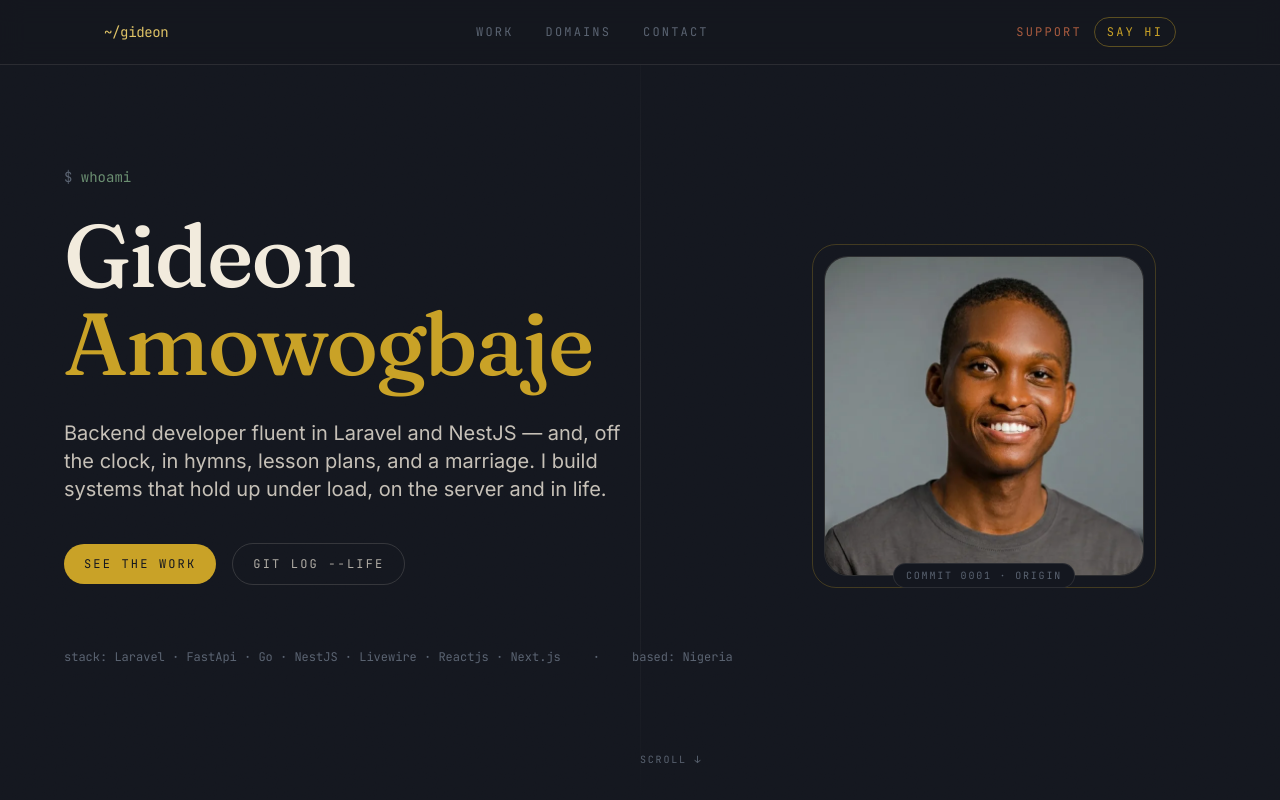
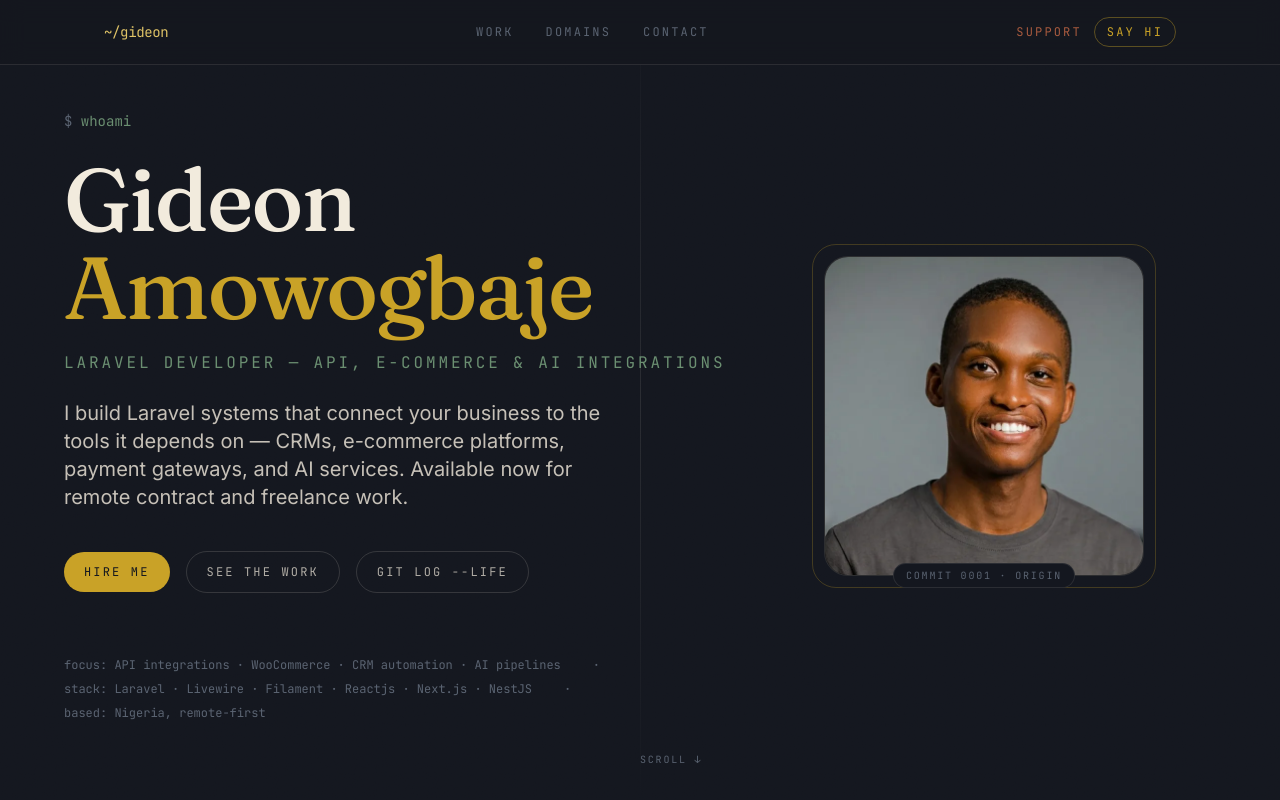
Before and after one commit to amowogbaje/personal-website, a React (Vite) app: page / in a window 1280 px wide. Shown: the top 800 px of the page. Built offline with nearby package versions, Linux system fonts and the light colour scheme.

Commit message:
update webpage

```diff
--- a/index.html
+++ b/index.html
@@ -4,9 +4,9 @@
 <head>
   <meta charset="UTF-8" />
   <meta name="viewport" content="width=device-width, initial-scale=1" />
-  <title>Gideon Amowogbaje — Backend Developer (Laravel & NestJS)</title>
+  <title>Gideon Amowogbaje — Laravel Developer, API & AI Integrations</title>
   <meta name="description"
-    content="Gideon Amowogbaje — Backend Developer (Laravel & NestJS), songwriter, teacher, and Christ representative. A life kept in version control." />
+    content="Gideon Amowogbaje — Laravel developer specializing in API, CRM, e-commerce, and AI integrations. I connect your business to the tools it depends on. Available for remote work." />
   <link rel="canonical" href="https://www.amowogbaje.com/" />
   <link rel="icon" href="/favicon.ico" sizes="any">
   <link rel="icon" type="image/png" sizes="192x192" href="/favicon-192.png">
@@ -14,18 +14,18 @@
   <link rel="apple-touch-icon" sizes="180x180" href="/favicon-180.png">
   <!-- Open Graph -->
   <meta property="og:type" content="website" />
-  <meta property="og:title" content="Gideon Amowogbaje — Backend Developer" />
+  <meta property="og:title" content="Gideon Amowogbaje — Laravel Developer, API & AI Integrations" />
   <meta property="og:description"
-    content="Backend developer fluent in Laravel and NestJS — building systems that hold up under load, on the server and in life." />
+    content="Laravel developer who connects businesses to the tools they depend on — CRMs, e-commerce, payment gateways, and AI. Available for remote work." />
   <meta property="og:url" content="https://www.amowogbaje.com/" />
   <meta property="og:image" content="https://www.amowogbaje.com/profile.webp" />
   <meta property="og:locale" content="en_US" />
 
   <!-- Twitter -->
   <meta name="twitter:card" content="summary_large_image" />
-  <meta name="twitter:title" content="Gideon Amowogbaje — Backend Developer" />
+  <meta name="twitter:title" content="Gideon Amowogbaje — Laravel Developer, API & AI Integrations" />
   <meta name="twitter:description"
-    content="Backend developer fluent in Laravel and NestJS — building systems that hold up under load, on the server and in life." />
+    content="Laravel developer who connects businesses to the tools they depend on — CRMs, e-commerce, payment gateways, and AI. Available for remote work." />
   <meta name="twitter:image" content="https://www.amowogbaje.com/profile.webp" />
 
   <meta name="theme-color" content="#14171F" />
@@ -42,7 +42,7 @@
       "@context": "https://schema.org",
       "@type": "Person",
       "name": "Gideon Amowogbaje",
-      "jobTitle": "Backend Developer",
+      "jobTitle": "Laravel Developer — API, E-Commerce & AI Integrations",
       "url": "https://www.amowogbaje.com/",
       "image": "https://www.amowogbaje.com/profile.webp",
       "email": "mailto:amowogbajegideon@gmail.com",
@@ -52,7 +52,7 @@
         "https://www.instagram.com/amowogbaje/",
         "https://t.me/amowogbaje"
       ],
-      "knowsAbout": ["Laravel", "NestJS", "FastAPI", "Go", "React", "Next.js"]
+      "knowsAbout": ["Laravel", "API Integrations", "WooCommerce", "CRM Automation", "Vertex AI", "NestJS", "React", "Next.js"]
     }
     </script>
 </head>
--- a/src/components/Contact.jsx
+++ b/src/components/Contact.jsx
@@ -11,7 +11,7 @@ export default function Contact() {
           Contact
         </h2>
         <p className="text-paper/65 max-w-xl leading-relaxed mb-12">
-          Open to backend roles, freelance builds, and conversations about any project. Let's build something together.
+          Open to remote roles and freelance builds — especially API/CRM integrations, e-commerce, admin tools, and AI-powered automation. Reach out any way below; I usually reply within a day.
         </p>
 
         <a
--- a/src/components/Hero.jsx
+++ b/src/components/Hero.jsx
@@ -22,16 +22,26 @@ export default function Hero() {
             <span className="text-gold">Amowogbaje</span>
           </h1>
 
-          <p className="mt-8 max-w-xl text-lg md:text-xl text-paper/80 leading-relaxed font-light">
-            Backend developer fluent in Laravel and NestJS — and, off the clock,
-            in hymns, lesson plans, and a marriage. I build systems that hold up
-            under load, on the server and in life.
+          <p className="mt-5 font-mono text-sm md:text-base uppercase tracking-widebit text-sage">
+            Laravel Developer — API, E-Commerce &amp; AI Integrations
+          </p>
+
+          <p className="mt-6 max-w-xl text-lg md:text-xl text-paper/80 leading-relaxed font-light">
+            I build Laravel systems that connect your business to the tools it
+            depends on — CRMs, e-commerce platforms, payment gateways, and AI
+            services. Available now for remote contract and freelance work.
           </p>
 
           <div className="mt-10 flex flex-wrap items-center gap-4">
             <a
+              href="#contact"
+              className="font-mono text-xs uppercase tracking-widebit bg-gold text-ink px-5 py-3 rounded-full hover:bg-goldsoft transition-colors"
+            >
+              hire me
+            </a>
+            <a
               href="#work"
-              className="font-mono text-xs uppercase tracking-widebit bg-gold text-ink px-5 py-3 rounded-full hover:bg-goldsoft transition-colors"
+              className="font-mono text-xs uppercase tracking-widebit text-paper/70 px-5 py-3 rounded-full border border-paper/15 hover:border-paper/40 hover:text-paper transition-colors"
             >
               see the work
             </a>
@@ -44,9 +54,11 @@ export default function Hero() {
           </div>
 
           <div className="mt-16 flex flex-wrap gap-x-8 gap-y-2 font-mono text-xs text-slate">
-            <span>stack: Laravel · FastApi · Go · NestJS · Livewire · Reactjs · Next.js</span>
+            <span>focus: API integrations · WooCommerce · CRM automation · AI pipelines</span>
             <span className="hidden sm:inline">·</span>
-            <span>based: Nigeria</span>
+            <span>stack: Laravel · Livewire · Filament · Reactjs · Next.js · NestJS</span>
+            <span className="hidden sm:inline">·</span>
+            <span>based: Nigeria, remote-first</span>
           </div>
         </div>
 
--- a/src/components/Work.jsx
+++ b/src/components/Work.jsx
@@ -60,7 +60,7 @@ export default function Work() {
             Work
           </h2>
           <p className="font-mono text-xs text-slate uppercase tracking-widebit">
-            3 pull requests · open to review
+            5 pull requests · open to review
           </p>
         </div>
 
```
Also changed, not shown: 2 other files (tests, documents, lock files or other folders).
